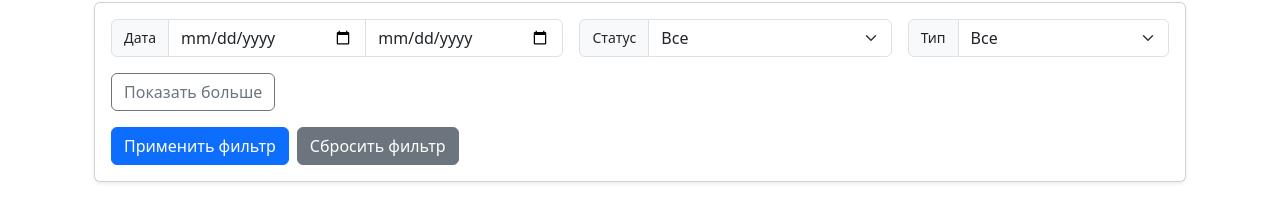
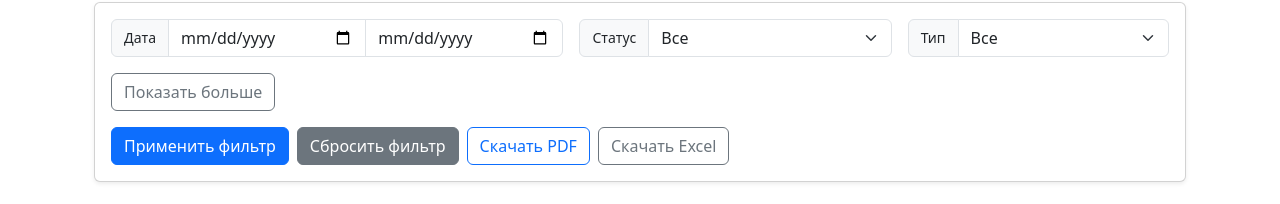
Before and after one commit to mephi-team/hackathon, a React (Vite) app in the folder frontend/: page /transactions in a window 1280 px wide. Shown: the part 251-455 px from the top of the page. Built offline with nearby package versions, Linux system fonts and the light colour scheme; no server answers; sample sign-in values are in the browser's storage.

Commit message:
download reports

```diff
--- a/frontend/src/components/TransactionFilter.tsx
+++ b/frontend/src/components/TransactionFilter.tsx
@@ -2,6 +2,7 @@
 
 import React, { useState } from 'react';
 import {FilterData} from "../interfaces/FilterData";
+import {fetchExcel, fetchPdf} from "./fetchApi";
 
 interface TransactionFilterProps {
   onFilter: (filters: FilterData) => void;
@@ -37,6 +38,34 @@ const TransactionFilter: React.FC<TransactionFilterProps> = ({ onFilter, onReset
     setFilters({}); // Очищаем состояние фильтров
     onReset(); // Вызываем коллбэк для сброса данных в родительском компоненте
   };
+
+  const download = async (fetch: () => Promise<Blob>, ext: string) => {
+    try {
+      const blob = await fetch();
+      //@ts-ignore
+      const url = window.URL.createObjectURL(blob);
+      const link = document.createElement('a');
+      link.href = url;
+      link.setAttribute('download', `transaction-report.${ext}`); // Имя файла
+      document.body.appendChild(link);
+      link.click();
+
+      // Очищаем ссылку
+      link.remove();
+      //@ts-ignore
+      window.URL.revokeObjectURL(url);
+    } catch (error) {
+      console.error('Ошибка:', error);
+      alert('Не удалось скачать файл.');
+    }
+  }
+  const handleDownloadPdf = async () => {
+    await download(fetchPdf, "pdf");
+  }
+
+  const handleDownloadExcel = async () => {
+    await download(fetchExcel, "xlsx");
+  }
 
   return (
     <div className="card shadow-sm mb-4">
@@ -250,6 +279,20 @@ const TransactionFilter: React.FC<TransactionFilterProps> = ({ onFilter, onReset
             >
               Сбросить фильтр
             </button>
+            <button
+              type="button"
+              className="btn btn-outline-primary"
+              onClick={handleDownloadPdf} // Добавляем обработчик для сброса
+            >
+              Скачать PDF
+            </button>
+            <button
+              type="button"
+              className="btn btn-outline-secondary"
+              onClick={handleDownloadExcel} // Добавляем обработчик для сброса
+            >
+              Скачать Excel
+            </button>
           </div>
         </form>
       </div>
--- a/frontend/src/components/fetchApi.ts
+++ b/frontend/src/components/fetchApi.ts
@@ -1,4 +1,24 @@
 import {Transaction} from "../interfaces/Transaction";
+
+export const fetchPdf = async () => {
+  console.log('Вызов fetchPdf');
+  const response = await fetch("http://localhost:8000/api/reports/transactions/pdf", {
+    headers: {
+      "Authorization": `Bearer ${localStorage.getItem("access_token")}`
+    }
+  });
+  return await response.blob();
+};
+
+export const fetchExcel = async () => {
+  console.log('Вызов fetchExcel');
+  const response = await fetch("http://localhost:8000/api/reports/transactions/excel", {
+    headers: {
+      "Authorization": `Bearer ${localStorage.getItem("access_token")}`
+    }
+  });
+  return await response.blob();
+};
 
 export const fetchTransactions = async () => {
   console.log('Вызов fetchTransactions');
```
